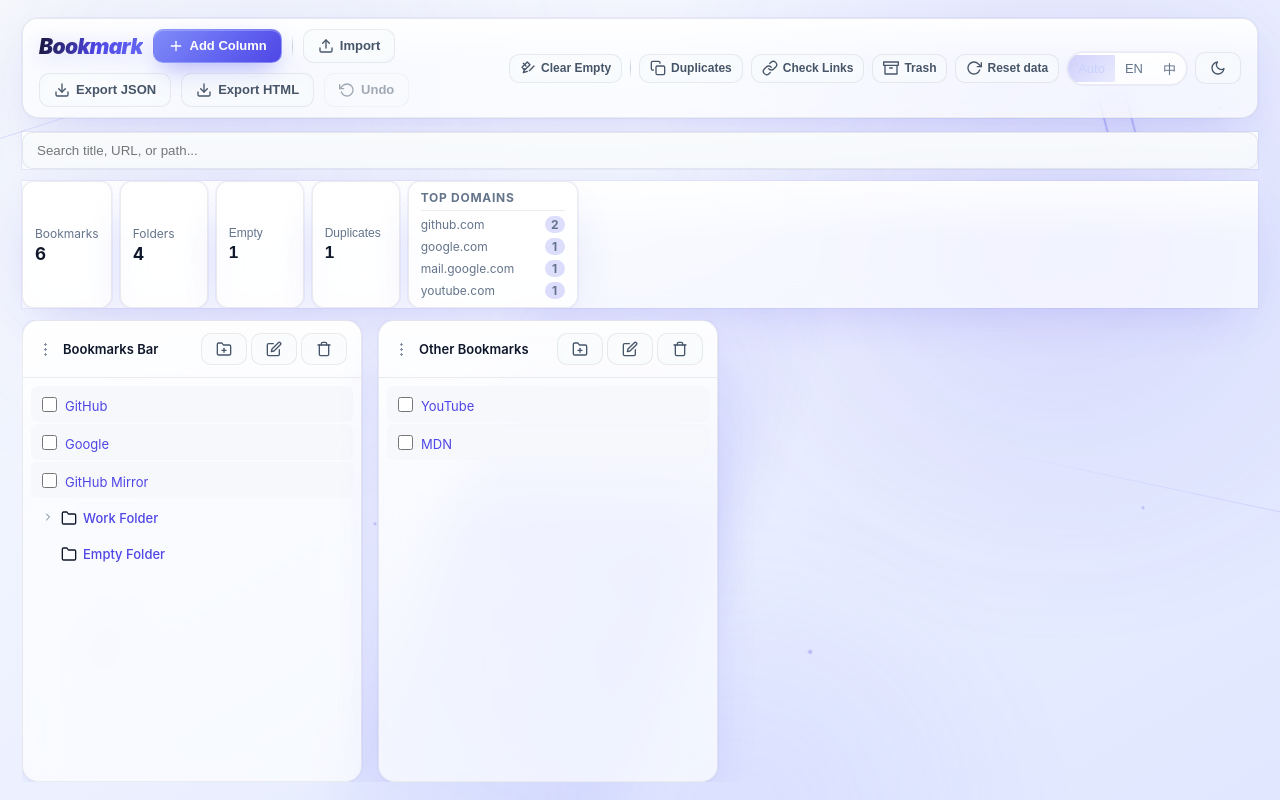
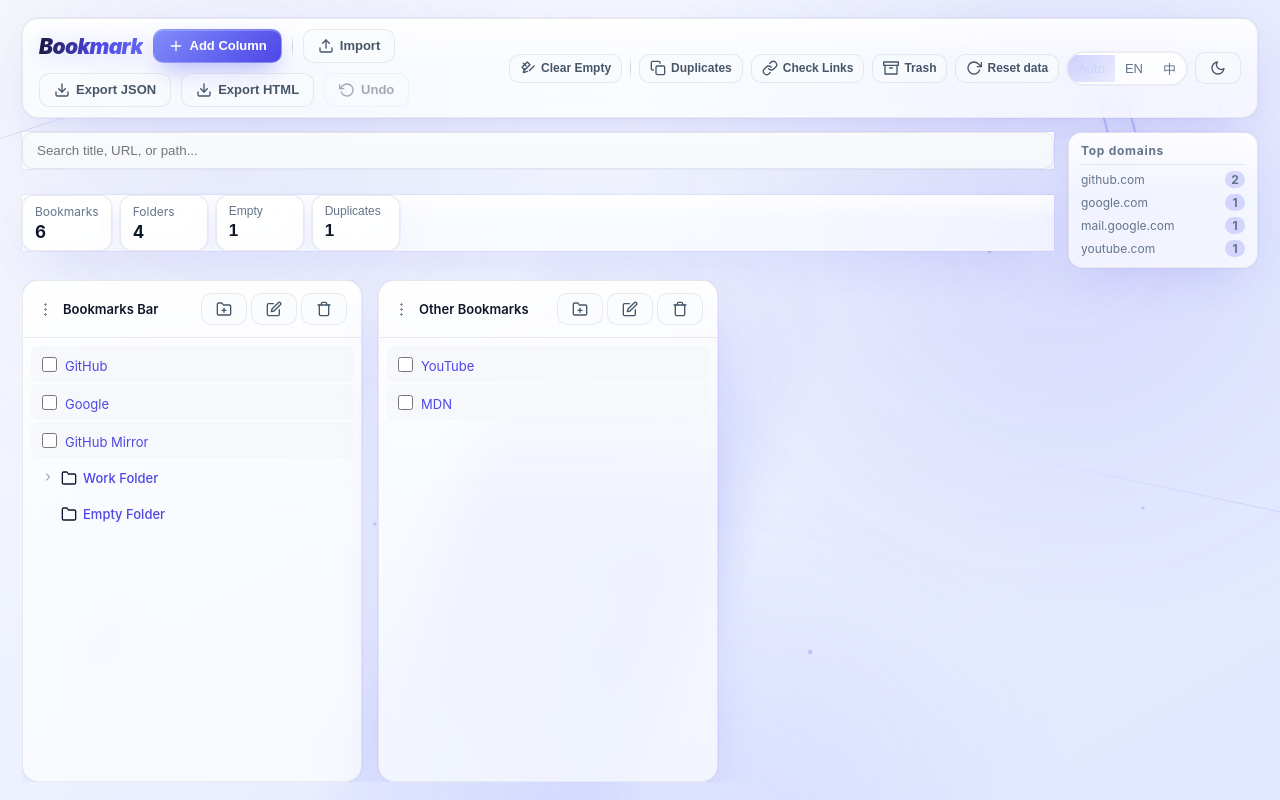
Before and after one commit to HIUEETR/Bookmark-Web, a React (Vite) app: page / in a window 1280 px wide. Both pictures are taken after a click on the button "Use sample data". Built offline with nearby package versions, Linux system fonts and the light colour scheme.

Commit message:
feat(ui): 统一按钮层级与计数徽标，统计区改为两行布局

```diff
--- a/src/components/StatsPanel.tsx
+++ b/src/components/StatsPanel.tsx
@@ -12,6 +12,7 @@ const MAX_DOMAINS = 4;
 export function StatsPanel({ stats, onDuplicates, onEmptyFolders }: StatsPanelProps) {
   const { t } = useI18n();
   return (
+    <>
       <div className="stats-panel">
         <div className="stat-card">
           <span>{t.stats.bookmarks}</span>
@@ -29,6 +30,7 @@ export function StatsPanel({ stats, onDuplicates, onEmptyFolders }: StatsPanelPr
           <span>{t.stats.duplicates}</span>
           <strong>{stats.duplicateUrls}</strong>
         </button>
+      </div>
       {stats.topDomains.length > 0 && (
         <div className="domain-list">
           <span className="domain-title">{t.stats.topDomains}</span>
@@ -40,6 +42,6 @@ export function StatsPanel({ stats, onDuplicates, onEmptyFolders }: StatsPanelPr
           ))}
         </div>
       )}
-    </div>
+    </>
   );
 }
--- a/src/styles/banner.css
+++ b/src/styles/banner.css
@@ -531,29 +531,33 @@ input[type="url"] {
   gap: 5px;
 }
 
-/* ---------- Toolbar + stats: one horizontal row ---------- */
+/* ---------- Toolbar + stats: two-row grid (search | domains) ---------- */
 .toolbar-row {
-  display: flex;
-  align-items: stretch;
-  gap: 12px;
+  display: grid;
+  grid-template-columns: minmax(0, 1fr) auto;
+  grid-template-rows: auto auto;
+  column-gap: 14px;
+  row-gap: 8px;
+  align-items: start;
 }
 
 .search-box {
+  grid-column: 1;
+  grid-row: 1;
   display: flex;
-  align-items: stretch;
-  flex: 1 1 320px;
-  min-width: 240px;
+  align-items: center;
 }
 
 .search-input {
-  height: 100%;
+  width: 100%;
 }
 
 .stats-panel {
+  grid-column: 1;
+  grid-row: 2;
   display: flex;
   align-items: stretch;
   gap: 8px;
-  flex-shrink: 0;
 }
 
 .stat-card {
@@ -568,23 +572,25 @@ input[type="url"] {
 }
 
 .domain-list {
-  min-width: 170px;
-  max-width: 210px;
-  border-radius: 12px;
-  padding: 8px 12px;
+  grid-column: 2;
+  grid-row: 1 / span 2;
+  min-width: 190px;
+  max-width: 230px;
+  border-radius: 14px;
+  padding: 10px 12px;
   display: flex;
   flex-direction: column;
-  gap: 5px;
+  gap: 6px;
+  align-self: stretch;
   overflow: hidden;
 }
 
 .domain-title {
-  font-size: 11px;
+  font-size: 12px;
   font-weight: 700;
   letter-spacing: 0.06em;
-  text-transform: uppercase;
-  color: var(--text-muted);
-  padding-bottom: 5px;
+  color: var(--text-secondary);
+  padding-bottom: 6px;
   border-bottom: 1px solid var(--glass-border);
 }
 
@@ -616,23 +622,26 @@ input[type="url"] {
   background: rgba(99, 102, 241, 0.22);
 }
 
-@media (max-width: 1280px) {
+@media (max-width: 1100px) {
   .toolbar-row {
-    flex-wrap: wrap;
+    grid-template-columns: 1fr;
+    grid-template-rows: auto auto auto;
   }
 
   .search-box {
-    flex: 1 1 100%;
+    grid-column: 1;
+    grid-row: 1;
   }
 
   .stats-panel {
-    width: 100%;
+    grid-column: 1;
+    grid-row: 2;
   }
-}
 
-@media (max-width: 900px) {
   .domain-list {
-    display: none;
+    grid-column: 1;
+    grid-row: 3;
+    max-width: none;
   }
 }
 /* ---------- Reduced motion ---------- */
```
Lines whose indentation alone changed are shown as unchanged.
